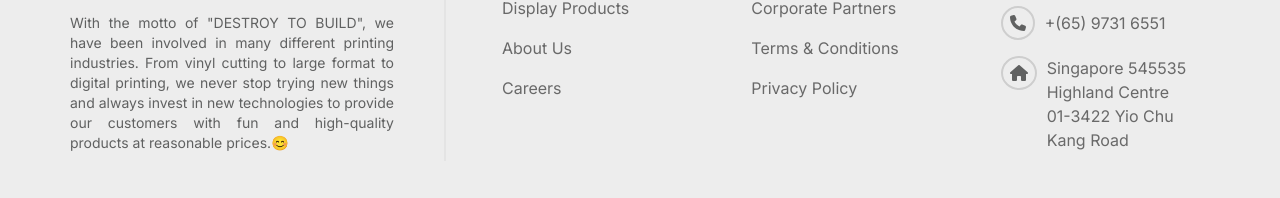
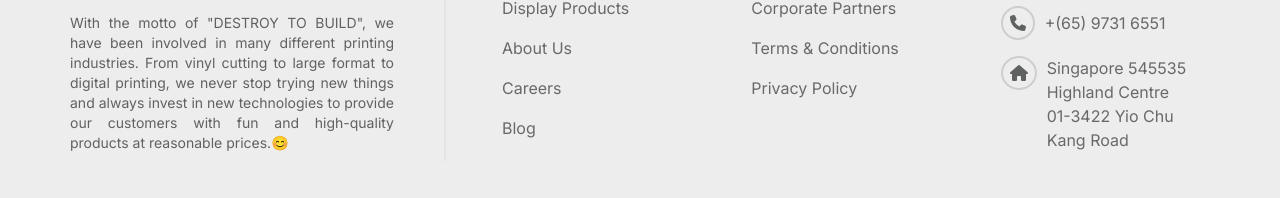
Before and after one commit to Printcart/botaksign-nextjs, a Next.js app: page / in a window 1280 px wide. Shown: the part 148-346 px from the top of the page. Built offline with nearby package versions, Linux system fonts and the light colour scheme.

Commit message:
update link footer

```diff
--- a/src/app/constant/index.js
+++ b/src/app/constant/index.js
@@ -10,19 +10,32 @@ export const footerLinks = {
     {
       title: 'Explore',
       links: [
-        { title: 'Print Products', url: '/' },
-        { title: 'Display Products', url: '/' },
-        { title: 'About Us', url: '/' },
-        { title: 'Careers', url: '/' }
+        {
+          title: 'Print Products',
+          url: 'https://botaksign.com/product-category/printing-products/'
+        },
+        {
+          title: 'Display Products',
+          url: 'https://botaksign.com/product-category/display-products/'
+        },
+        { title: 'About Us', url: 'https://botaksign.com/about-us/' },
+        { title: 'Careers', url: 'https://botaksign.com/career/' },
+        { title: 'Blog', url: 'https://botaksign.com/blog/' }
       ]
     },
     {
       title: 'Need help?',
       links: [
-        { title: 'FAQ', url: '/' },
-        { title: 'Corporate Partners', url: '/' },
-        { title: 'Terms & Conditions', url: '/' },
-        { title: 'Privacy Policy', url: '/' }
+        { title: 'FAQ', url: 'https://botaksign.tawk.help/' },
+        {
+          title: 'Corporate Partners',
+          url: 'https://botaksign.com/corporate-partner/'
+        },
+        {
+          title: 'Terms & Conditions',
+          url: 'https://botaksign.com/terms-and-conditions/'
+        },
+        { title: 'Privacy Policy', url: 'https://botaksign.com/privacy-policy/' }
       ]
     },
     {
@@ -30,7 +43,7 @@ export const footerLinks = {
       links: [
         {
           title: '+(65) 9190 7688 / +(65) 6286 2298',
-          url: '/',
+          url: 'tel:91907688',
           icon: {
             lib: 'fa',
             attr: 'phone'
@@ -38,7 +51,7 @@ export const footerLinks = {
         },
         {
           title: '+(65) 9731 6551 ',
-          url: '/',
+          url: 'http://wa.me/message/PFRE2EMUCA4DP1',
           icon: {
             lib: 'fa',
             attr: 'phone'
```
